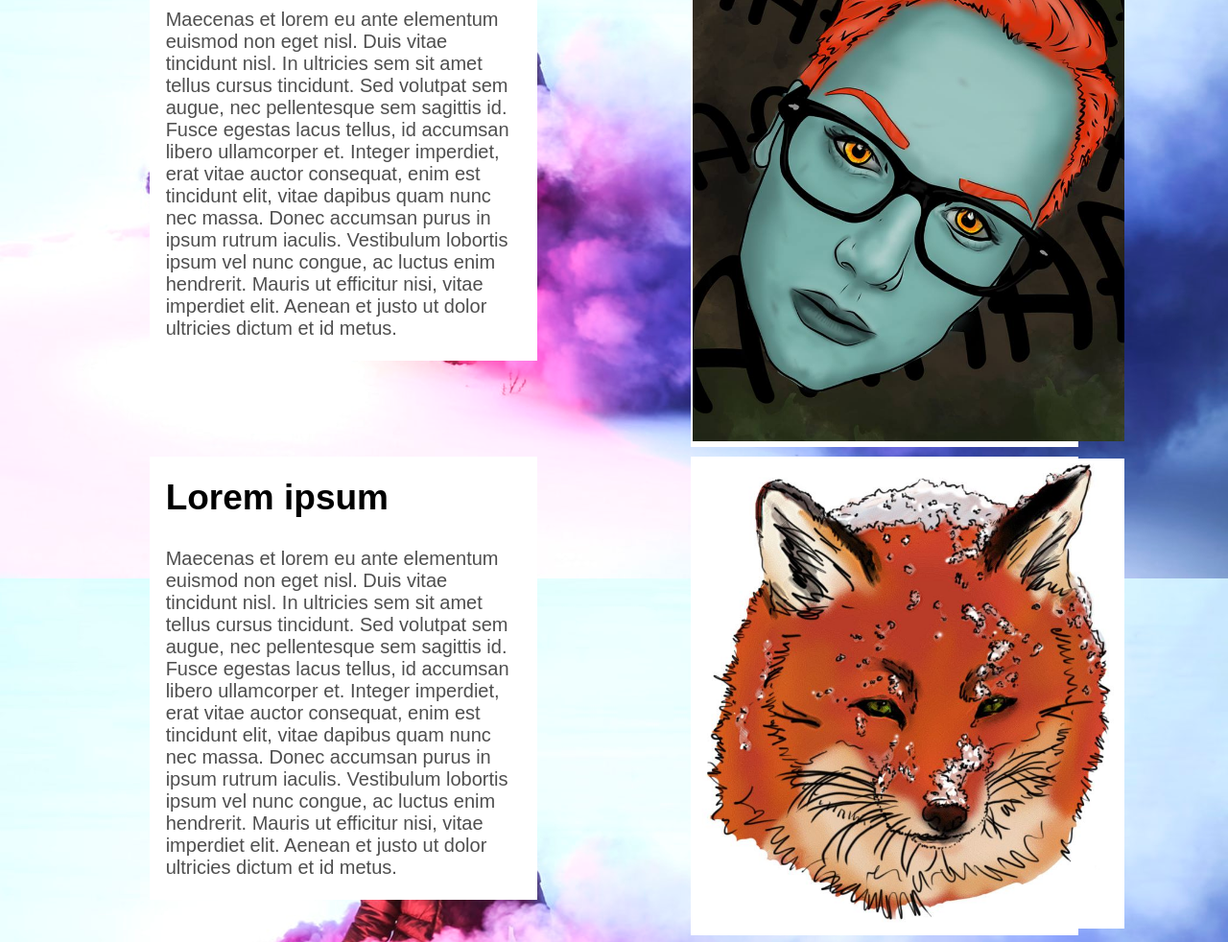
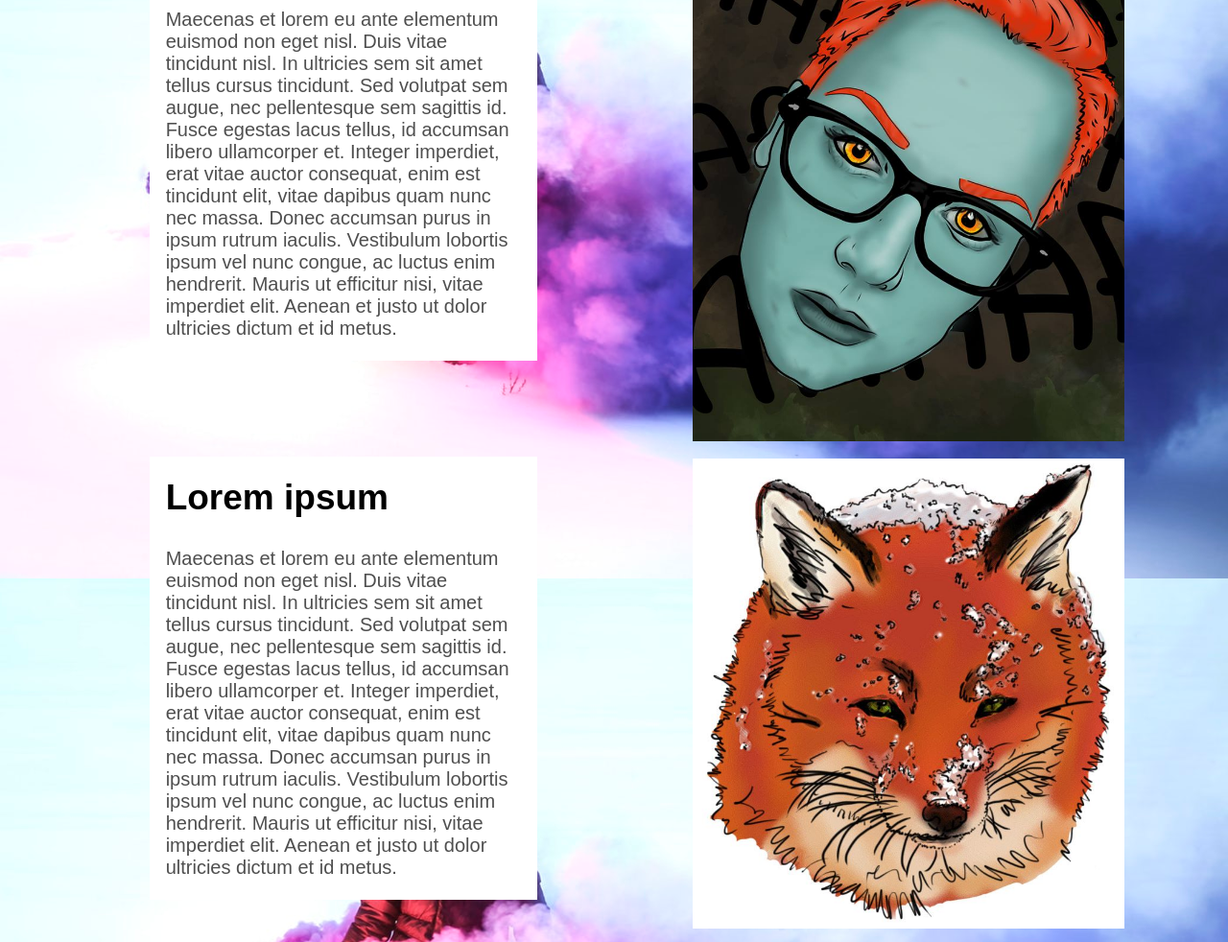
Before and after one commit to emmcar/emmcar.github.io, a plain HTML site: page art.html in a window 1280 px wide. Shown: the part 250-1232 px from the top of the page at 96% size. Drawn offline with Linux system fonts and the light colour scheme.

Commit message:
New class for inner-container without any bg color

```diff
--- a/art.html
+++ b/art.html
@@ -23,7 +23,7 @@
       <h2>Lorem ipsum</h2>
       <p>Maecenas et lorem eu ante elementum euismod non eget nisl. Duis vitae tincidunt nisl. In ultricies sem sit amet tellus cursus tincidunt. Sed volutpat sem augue, nec pellentesque sem sagittis id. Fusce egestas lacus tellus, id accumsan libero ullamcorper et. Integer imperdiet, erat vitae auctor consequat, enim est tincidunt elit, vitae dapibus quam nunc nec massa. Donec accumsan purus in ipsum rutrum iaculis. Vestibulum lobortis ipsum vel nunc congue, ac luctus enim hendrerit. Mauris ut efficitur nisi, vitae imperdiet elit. Aenean et justo ut dolor ultricies dictum et id metus.</p>
     </div>
-    <div class="box2 inner-container">
+    <div class="box2 inner-container2">
       <img class="imgbox2" src="./images/sjp15.jpg"/>
     </div>
   </div>
@@ -32,7 +32,7 @@
       <h2>Lorem ipsum</h2>
       <p>Maecenas et lorem eu ante elementum euismod non eget nisl. Duis vitae tincidunt nisl. In ultricies sem sit amet tellus cursus tincidunt. Sed volutpat sem augue, nec pellentesque sem sagittis id. Fusce egestas lacus tellus, id accumsan libero ullamcorper et. Integer imperdiet, erat vitae auctor consequat, enim est tincidunt elit, vitae dapibus quam nunc nec massa. Donec accumsan purus in ipsum rutrum iaculis. Vestibulum lobortis ipsum vel nunc congue, ac luctus enim hendrerit. Mauris ut efficitur nisi, vitae imperdiet elit. Aenean et justo ut dolor ultricies dictum et id metus.</p>
     </div>
-    <div class="box2 inner-container">
+    <div class="box2 inner-container2">
       <img class="imgbox2" src="./images/fox.jpg"/>
     </div>
   </div>
@@ -41,7 +41,7 @@
       <h2>Lorem ipsum</h2>
       <p>Maecenas et lorem eu ante elementum euismod non eget nisl. Duis vitae tincidunt nisl. In ultricies sem sit amet tellus cursus tincidunt. Sed volutpat sem augue, nec pellentesque sem sagittis id. Fusce egestas lacus tellus, id accumsan libero ullamcorper et. Integer imperdiet, erat vitae auctor consequat, enim est tincidunt elit, vitae dapibus quam nunc nec massa. Donec accumsan purus in ipsum rutrum iaculis. Vestibulum lobortis ipsum vel nunc congue, ac luctus enim hendrerit. Mauris ut efficitur nisi, vitae imperdiet elit. Aenean et justo ut dolor ultricies dictum et id metus.</p>
     </div>
-    <div class="box2 inner-container">
+    <div class="box2 inner-container2">
       <img class="imgbox2" src="./images/balines.jpg"/>
     </div>
   </div>
--- a/styles.css
+++ b/styles.css
@@ -111,6 +111,13 @@ a:hover {
     margin-right: auto;
     margin-bottom: 15px;
     }
+    .inner-container2 {
+      padding: 2px;
+      margin-top: 15px;
+      margin-left: auto;
+      margin-right: auto;
+      margin-bottom: 15px;
+      }
   }
   .box {
     display: flex;
```
